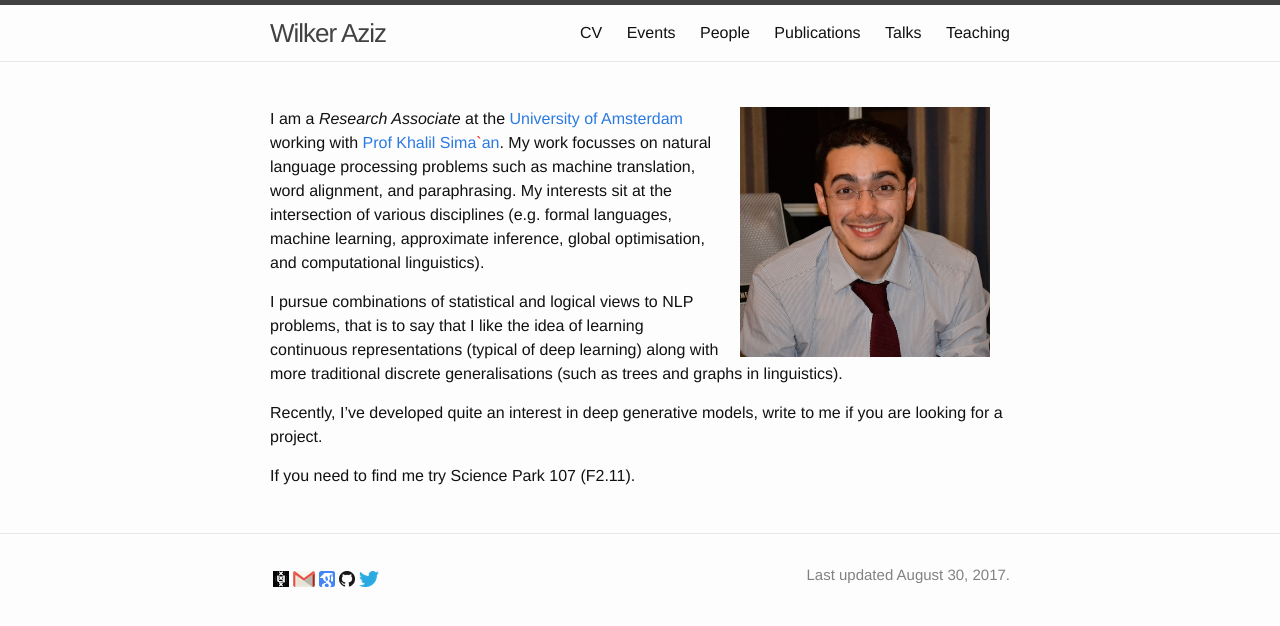
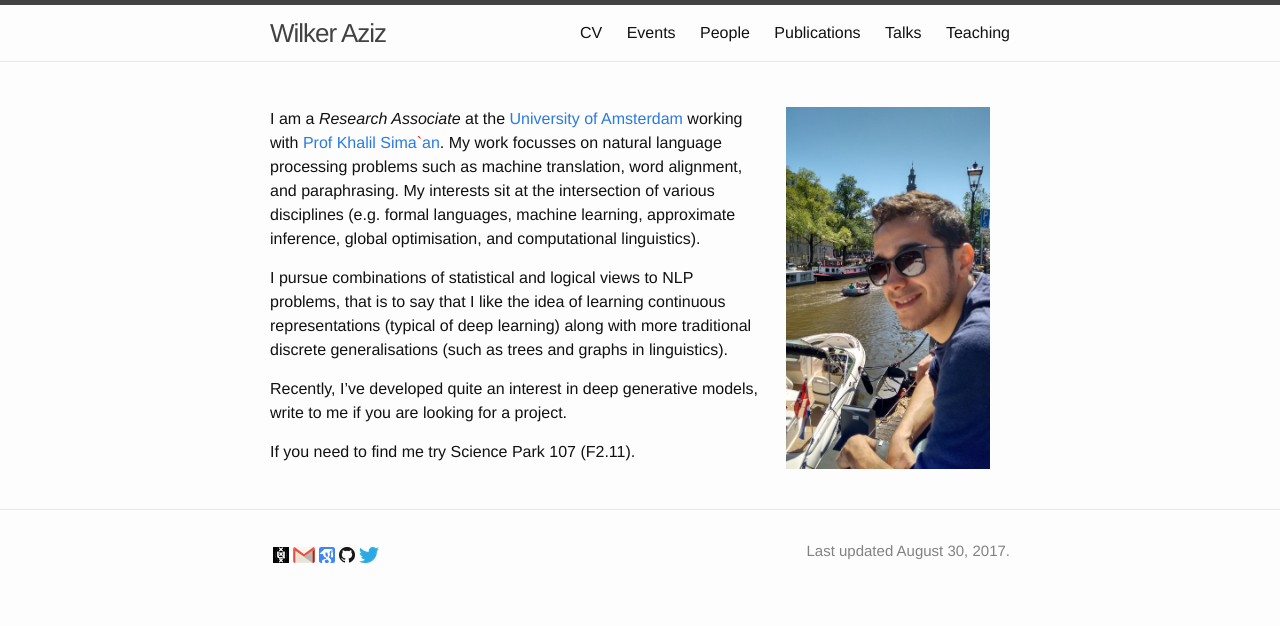
Before and after one commit to wilkeraziz/oldsite, a Jekyll site: the page built from index.md, in a window 1280 px wide. Shown: the top 626 px of the page. Built offline with Jekyll 4.4.1, drawn with Linux system fonts in a browser that asks for light colours.

Commit message:
pic in ams

```diff
--- a/index.md
+++ b/index.md
@@ -3,7 +3,7 @@ layout: default
 ---
 
 
-![wilker](/img/people/wilker2.png){: style="float: right; margin: 0px 20px; width: 250px; height: 250px" }
+![wilker](/img/people/wilker3.jpg){: style="float: right; margin: 0px 20px; width: 204px; height: 362px" }
 
 I am a *Research Associate* at the [University of Amsterdam][UvA] working with [Prof {{ site.ksimaanstyle }}]({{ site.khalil_simaan }}).
 My work focusses on natural language processing problems such as machine translation, word alignment, and paraphrasing. My interests sit at the intersection of various disciplines (e.g. formal languages, machine learning, approximate inference, global optimisation, and computational linguistics).
```
Also changed, not shown: img/people/wilker3.jpg (added).
